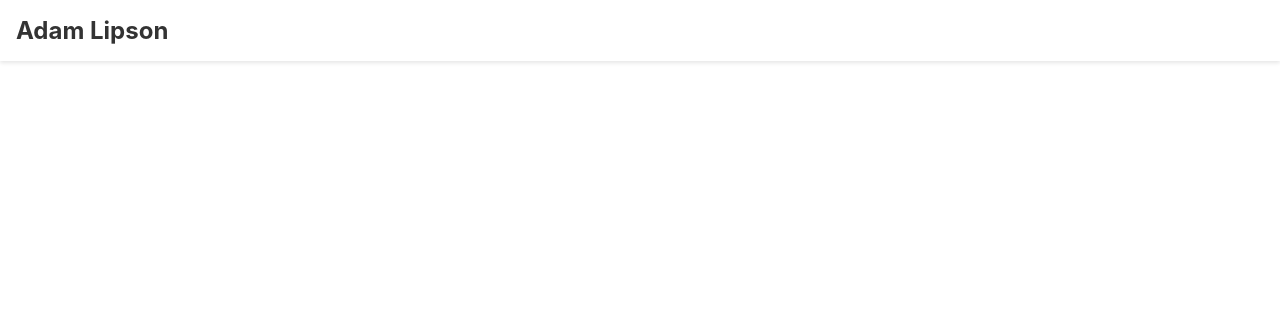
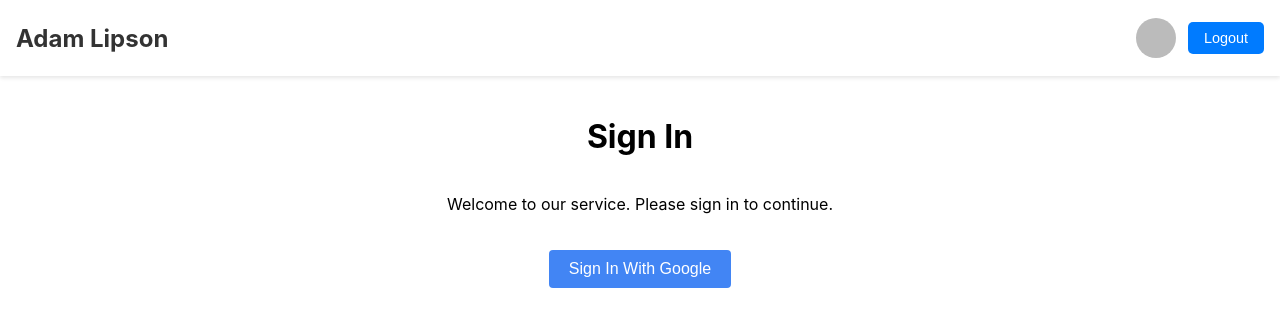
Before and after one commit to Adamlip1334/whisper-sentiment-analysis, a React (Create React App) app in the folder client/sentiment-analysis/: page /signin in a window 1280 px wide. Before the commit this address had no page. Shown: the top 326 px of the page. Built offline with nearby package versions, Linux system fonts and the light colour scheme; no server answers; sample sign-in values are in the browser's storage.

Commit message:
added login via firebase

```diff
--- a/client/sentiment-analysis/package.json
+++ b/client/sentiment-analysis/package.json
@@ -10,6 +10,7 @@
     "@types/node": "^16.18.68",
     "@types/react": "^18.2.45",
     "@types/react-dom": "^18.2.18",
+    "firebase": "^10.7.1",
     "react": "^18.2.0",
     "react-dom": "^18.2.0",
     "react-router-dom": "^6.21.1",
@@ -18,7 +19,7 @@
     "web-vitals": "^2.1.4"
   },
   "scripts": {
-   "start": "PORT=3001 react-scripts start",
+    "start": "PORT=3001 react-scripts start",
     "build": "react-scripts build",
     "test": "react-scripts test",
     "eject": "react-scripts eject"
--- a/client/sentiment-analysis/src/App.tsx
+++ b/client/sentiment-analysis/src/App.tsx
@@ -1,8 +1,10 @@
 import React from 'react';
-import VideoUpload from './components/VideoUpload';
+import { BrowserRouter as Router, Routes, Route } from 'react-router-dom';
 import Header from './components/Header';
 import HomePage from './components/HomePage';
-import { BrowserRouter as Router, Routes, Route } from 'react-router-dom';
+import ProtectedRoute from './components/ProtectedRoute';
+import TranscribePage from './components/VideoUpload';
+import SignInPage from './components/SignInPage';
 
 const App: React.FC = () => {
   return (
@@ -10,8 +12,13 @@ const App: React.FC = () => {
     <Header />
     <Routes>
       <Route path="/" element={<HomePage />} />
-        <Route path="/transcribe" element={<VideoUpload />} />
-        {/* Other routes can be added here */}
+      <Route path="/signin" element={<SignInPage />} />
+      <Route path="/transcribe" element={
+        <ProtectedRoute>
+          <TranscribePage />
+        </ProtectedRoute>
+      } />
+      {/* Add other routes here */}
     </Routes>
   </Router>
 );
--- a/client/sentiment-analysis/src/components/Header.tsx
+++ b/client/sentiment-analysis/src/components/Header.tsx
@@ -1,13 +1,35 @@
-import React from 'react';
+import React, { useState, useEffect } from 'react';
 import styles from '../styles/Header.module.css';
+import { auth } from '../firebase/firebase';
+import { User } from 'firebase/auth';
 
 const Header: React.FC = () => {
+  const [user, setUser] = useState<User | null>(null);
+
+  useEffect(() => {
+    const unsubscribe = auth.onAuthStateChanged((user: User | null) => {
+      setUser(user);
+    });
+
+    return () => unsubscribe();
+  }, []);
+
+  const handleLogout = () => {
+    auth.signOut(); // Firebase sign out
+  };
+
+
   return (
     <header className={styles.header}>
       <div className={styles.logo}>
         Adam Lipson
       </div>
-      {/* Add navigation, search, or other header content here */}
+      {user && (
+        <div className={styles.profile}>
+          <img src={user.photoURL || ''} alt="User Profile" className={styles.profilePic} />
+          <button onClick={handleLogout}>Logout</button>
+        </div>
+      )}
     </header>
   );
 };
--- a/client/sentiment-analysis/src/components/HomePage.tsx
+++ b/client/sentiment-analysis/src/components/HomePage.tsx
@@ -1,16 +1,36 @@
-import React from 'react';
+import React, { useState, useEffect } from 'react';
 import { Link } from 'react-router-dom';
 import styles from '../styles/HomePage.module.css';
+import { signInWithGoogle } from '../firebase/firebaseUtils';
+import { auth } from '../firebase/firebase';
+import { User } from 'firebase/auth';
 
 const HomePage: React.FC = () => {
+  const [user, setUser] = useState<User | null>(null);
+
+  useEffect(() => {
+    const unsubscribe = auth.onAuthStateChanged((user: User | null) => {
+      setUser(user);
+    });
+
+    return () => unsubscribe();
+  }, []);
+
   return (
     <div className={styles.homepage}>
       <section className={styles.hero}>
         <h1>Welcome to Our Video Transcription Service</h1>
         <p>Upload your video files and get transcriptions easily and quickly.</p>
+        { user && (
         <Link to="/transcribe" className={styles.transcribeButton}>Start Transcribing</Link>
+        )}
       </section>
-      {/* You can add more sections here as needed */}
+      { !user && (
+      <section className={styles.signIn}>
+        <h2>Sign In to Access</h2>
+        <button onClick={signInWithGoogle} className={styles.signInButton}>Sign In With Google</button>
+      </section>
+      )}
     </div>
   );
 };
--- /dev/null
+++ b/client/sentiment-analysis/src/components/ProtectedRoute.tsx
@@ -0,0 +1,18 @@
+import React from "react";
+import { Navigate } from "react-router-dom";
+import { auth } from "../firebase/firebase";
+
+type ProtectedRouteProps = {
+  children: React.ReactNode;
+};
+
+const ProtectedRoute: React.FC<ProtectedRouteProps> = ({ children }) => {
+  if (!auth.currentUser) {
+    // Redirect to the sign-in page if not authenticated
+    return <Navigate to="/signin" replace />;
+  }
+
+  return <>{children}</>;
+};
+
+export default ProtectedRoute;
--- /dev/null
+++ b/client/sentiment-analysis/src/components/SignInPage.tsx
@@ -0,0 +1,30 @@
+import React from 'react';
+import { useNavigate } from 'react-router-dom';
+import { auth } from '../firebase/firebase'; // Adjust this path to your Firebase config file
+import { signInWithGoogle } from '../firebase/firebaseUtils'; // Adjust this path to your sign-in utility
+import styles from '../styles/SignInPage.module.css'; // Adjust this path to your CSS module
+
+const SignInPage: React.FC = () => {
+    const navigate = useNavigate();
+
+    const handleSignIn = async () => {
+      try {
+        await signInWithGoogle();
+        navigate('/'); // Redirect to homepage after successful sign-in
+      } catch (error) {
+        console.error("Error during sign-in:", error);
+      }
+    };
+
+    return (
+      <div className={styles.signInPage}>
+        <h1>Sign In</h1>
+        <p>Welcome to our service. Please sign in to continue.</p>
+        <button onClick={handleSignIn} className={styles.signInButton}>
+          Sign In With Google
+        </button>
+      </div>
+    );
+  };
+
+  export default SignInPage;
--- /dev/null
+++ b/client/sentiment-analysis/src/firebase/firebase.ts
@@ -0,0 +1,19 @@
+import { initializeApp } from 'firebase/app';
+import { getAuth } from 'firebase/auth';
+
+// Your web app's Firebase configuration
+// For Firebase JS SDK v7.20.0 and later, measurementId is optional
+const firebaseConfig = {
+  apiKey: "AIzaSyBLbvzqJ_0xBO-fH-u9AGpcCCnJ7XdgjNg",
+  authDomain: "transcribe-e9079.firebaseapp.com",
+  projectId: "transcribe-e9079",
+  storageBucket: "transcribe-e9079.appspot.com",
+  messagingSenderId: "619002931701",
+  appId: "1:619002931701:web:8272ada413b885f93398bc",
+  measurementId: "G-03T5V514YE"
+};
+
+const app = initializeApp(firebaseConfig);
+const auth = getAuth(app);
+
+export { auth };
--- /dev/null
+++ b/client/sentiment-analysis/src/firebase/firebaseUtils.ts
@@ -0,0 +1,7 @@
+import { auth } from './firebase';
+import { signInWithPopup, GoogleAuthProvider } from 'firebase/auth';
+
+export const signInWithGoogle = () => {
+  const provider = new GoogleAuthProvider();
+  signInWithPopup(auth, provider);
+};
--- a/client/sentiment-analysis/src/styles/Header.module.css
+++ b/client/sentiment-analysis/src/styles/Header.module.css
@@ -4,6 +4,7 @@
   box-shadow: 0 2px 4px rgba(0,0,0,0.1);
   display: flex;
   justify-content: space-between;
+  align-items: center;
   padding: 1rem;
   box-sizing: border-box;
 }
@@ -13,3 +14,49 @@
   font-weight: bold;
   color: var(--text-color, #333);
 }
+
+.profile {
+  display: flex;
+  align-items: center; /* aligns profile picture and logout button */
+}
+
+.profilePic {
+  width: 40px;
+  height: 40px;
+  border-radius: 50%;
+  object-fit: cover;
+  border: 2px solid white;
+  margin-right: 10px;
+}
+
+button {
+  padding: 0.5rem 1rem;
+  background-color: var(--button-color, #007bff);
+  color: white;
+  border: none;
+  border-radius: 5px;
+  cursor: pointer;
+  font-size: 0.9rem;
+  transition: background-color 0.3s ease;
+}
+
+button:hover {
+  background-color: var(--button-hover-color, #0056b3);
+}
+
+@media (max-width: 768px) {
+  .header {
+      flex-direction: column;
+      align-items: flex-start;
+  }
+
+  .profile {
+      margin-top: 1rem;
+      width: 100%;
+      justify-content: space-between;
+  }
+
+  .logo {
+      margin-bottom: 1rem;
+  }
+}
--- a/client/sentiment-analysis/src/styles/HomePage.module.css
+++ b/client/sentiment-analysis/src/styles/HomePage.module.css
@@ -33,3 +33,26 @@
     background-color: #0056b3;
     color: var(--button-text-color, #fff);
   }
+
+  .signInButton {
+    background-color: #4285F4;
+    color: white;
+    padding: 10px 20px;
+    border: none;
+    border-radius: 4px;
+    font-size: 16px;
+    font-weight: bold;
+    cursor: pointer;
+    box-shadow: 0 2px 4px rgba(0, 0, 0, 0.2);
+    transition: background-color 0.3s, box-shadow 0.3s;
+}
+
+.signInButton:hover {
+    background-color: #357ae8;
+    box-shadow: 0 4px 8px rgba(0, 0, 0, 0.2);
+}
+
+.signInButton:focus {
+    outline: none;
+    box-shadow: 0 0 0 2px #fff, 0 0 0 4px #4285F4;
+}
--- /dev/null
+++ b/client/sentiment-analysis/src/styles/SignInPage.module.css
@@ -0,0 +1,21 @@
+.signInPage {
+  display: flex;
+  flex-direction: column;
+  align-items: center;
+  padding: 20px;
+}
+
+.signInButton {
+  background-color: #4285F4;
+  color: white;
+  border: none;
+  padding: 10px 20px;
+  margin-top: 20px;
+  cursor: pointer;
+  border-radius: 4px;
+  font-size: 16px;
+}
+
+.signInButton:hover {
+  background-color: #357ae8;
+}
```
Also changed, not shown: 1 other file (tests, documents, lock files or other folders). Lines whose indentation alone changed are shown as unchanged.
